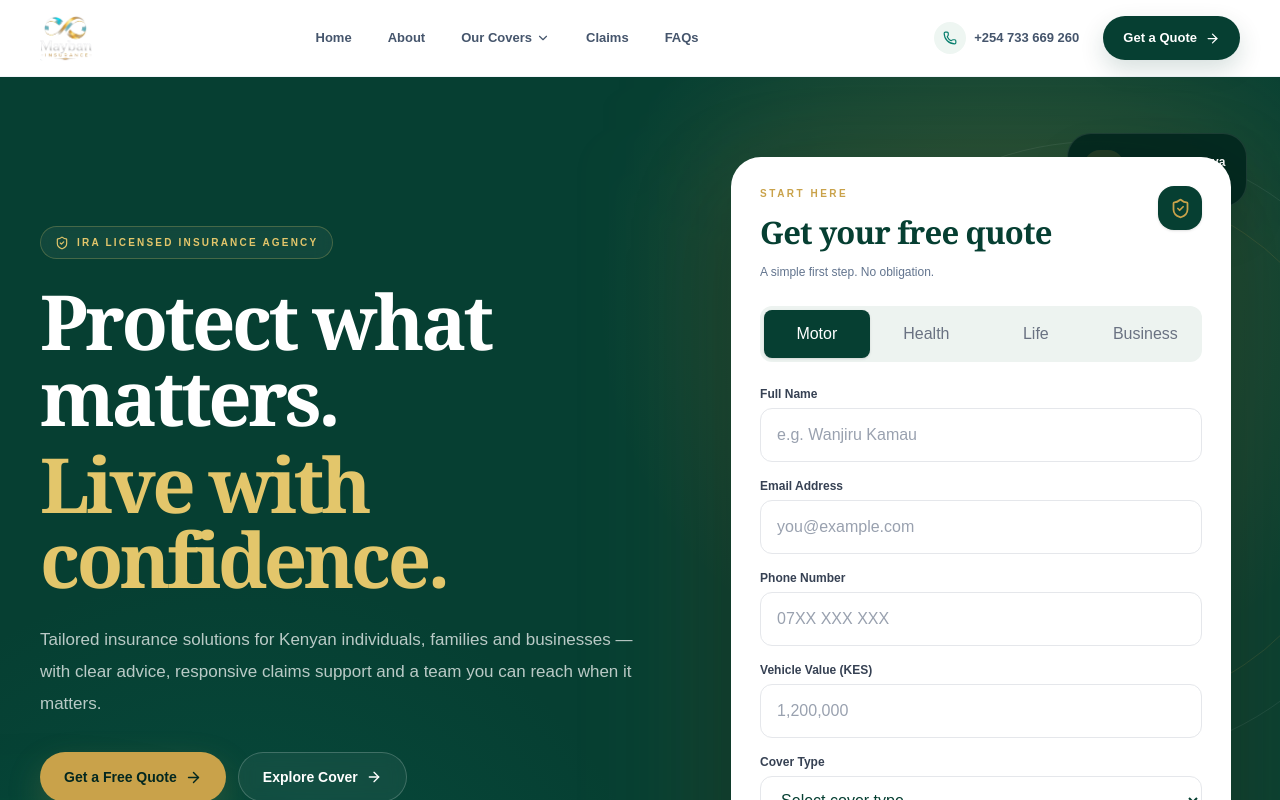
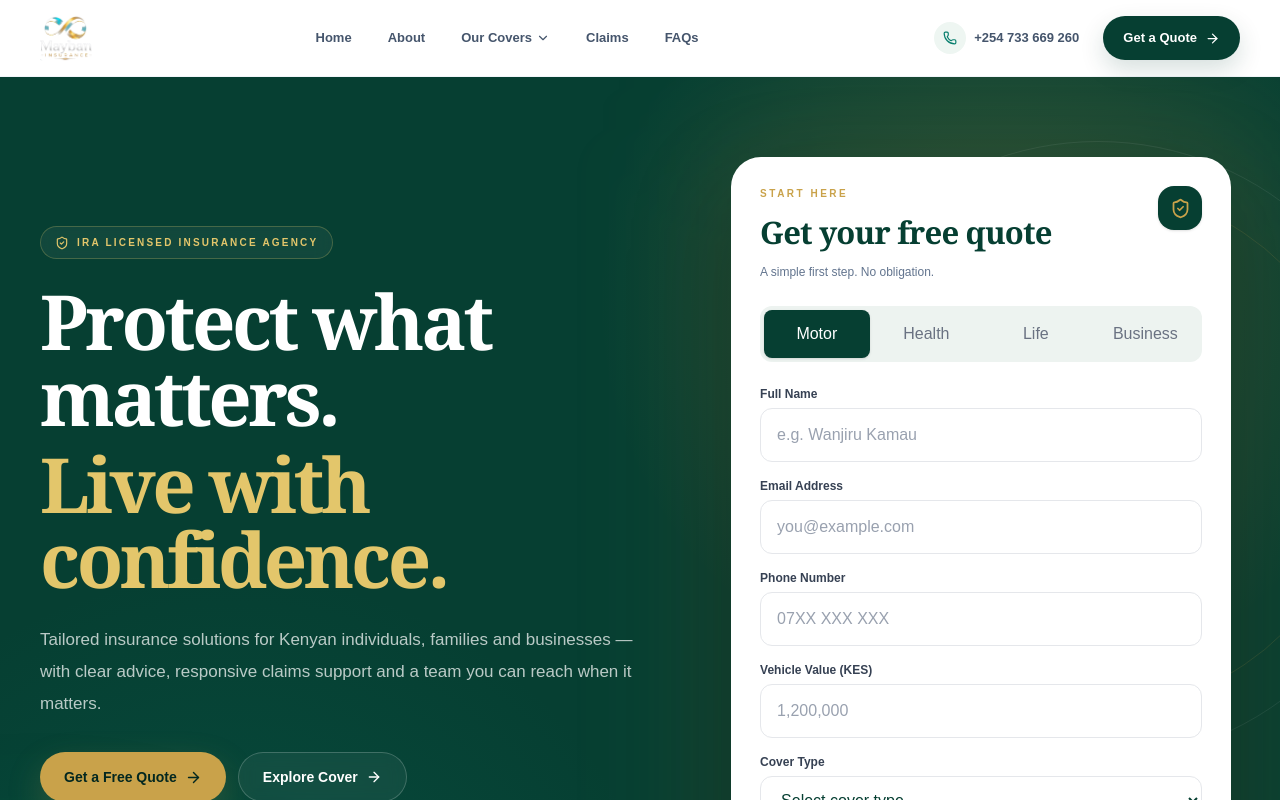
Before and after one commit to EugeneCodes254/mayban-insurance, a Next.js app: page / in a window 1280 px wide. Shown: the top 800 px of the page. Built offline with nearby package versions, Linux system fonts and the light colour scheme.

Commit message:
Remove overlapping Made for Kenya badge from hero

```diff
--- a/src/components/Hero.tsx
+++ b/src/components/Hero.tsx
@@ -3,7 +3,6 @@ import {
   ShieldCheck,
   Phone,
   CheckCircle2,
-  Sparkles,
 } from "lucide-react";
 
 import { QuoteForm } from "./QuoteForm";
@@ -86,18 +85,6 @@ export function Hero() {
           <div id="quote" className="relative mx-auto w-full max-w-[500px] lg:ml-auto">
             <div className="absolute -inset-8 rounded-[48px] bg-[#C9A24A]/10 blur-3xl" />
 
-            <div className="pointer-events-none absolute -right-4 -top-6 hidden w-[180px] rounded-3xl border border-white/10 bg-[#03271F]/90 p-4 shadow-2xl backdrop-blur-xl sm:block mayban-float">
-              <div className="flex items-center gap-3">
-                <span className="flex h-10 w-10 items-center justify-center rounded-2xl bg-[#C9A24A]/15">
-                  <Sparkles size={18} className="text-[#E3C66B]" />
-                </span>
-                <div>
-                  <p className="text-xs font-extrabold text-white">Made for Kenya</p>
-                  <p className="mt-0.5 text-[10px] text-white/45">Practical protection</p>
-                </div>
-              </div>
-            </div>
-
             <div className="relative rounded-[30px] border border-white/10 bg-white p-5 text-[#063F32] shadow-[0_35px_100px_rgba(0,0,0,0.28)] sm:p-7">
               <div className="mb-6 flex items-start justify-between gap-5">
                 <div>
```
